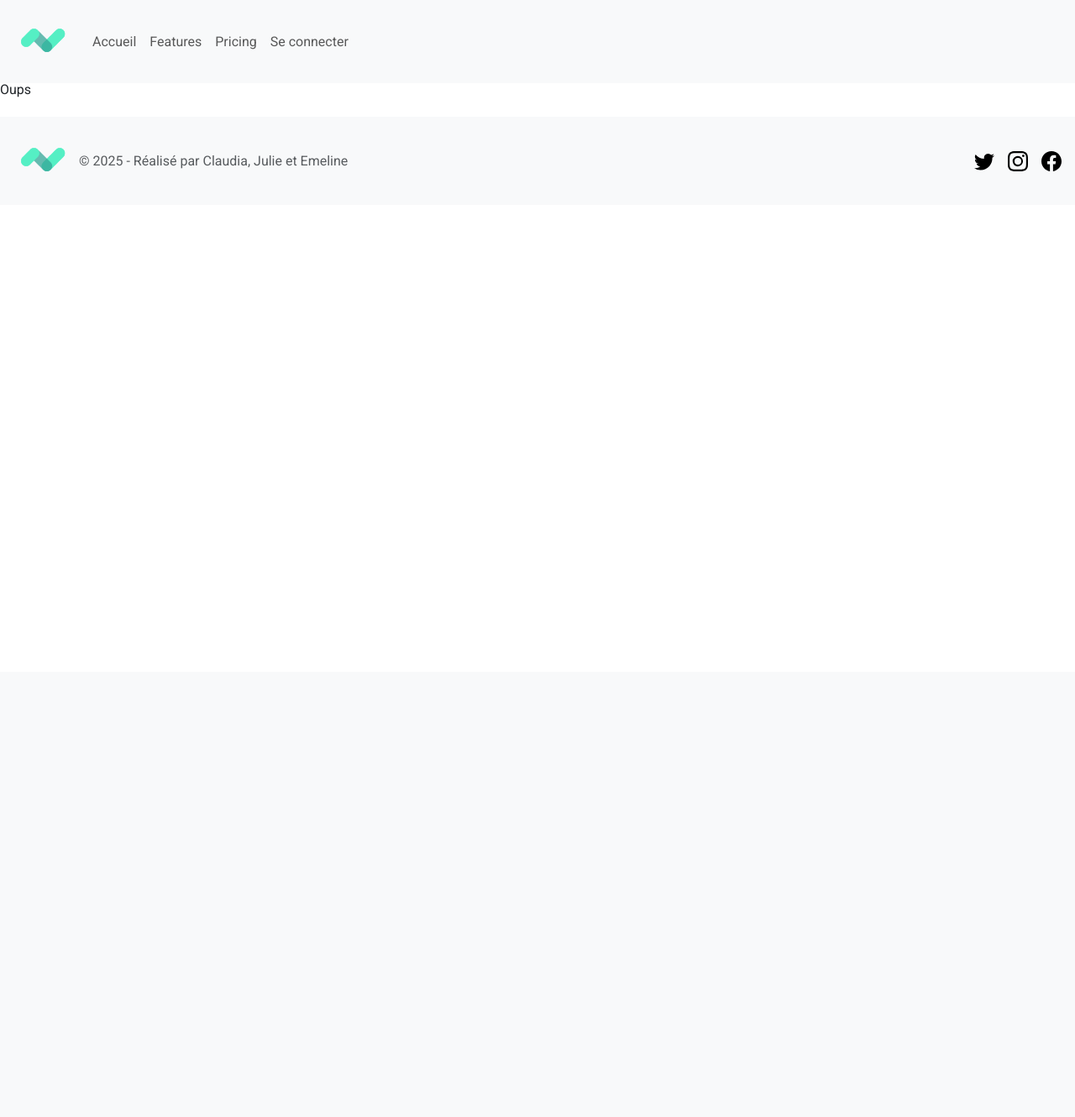
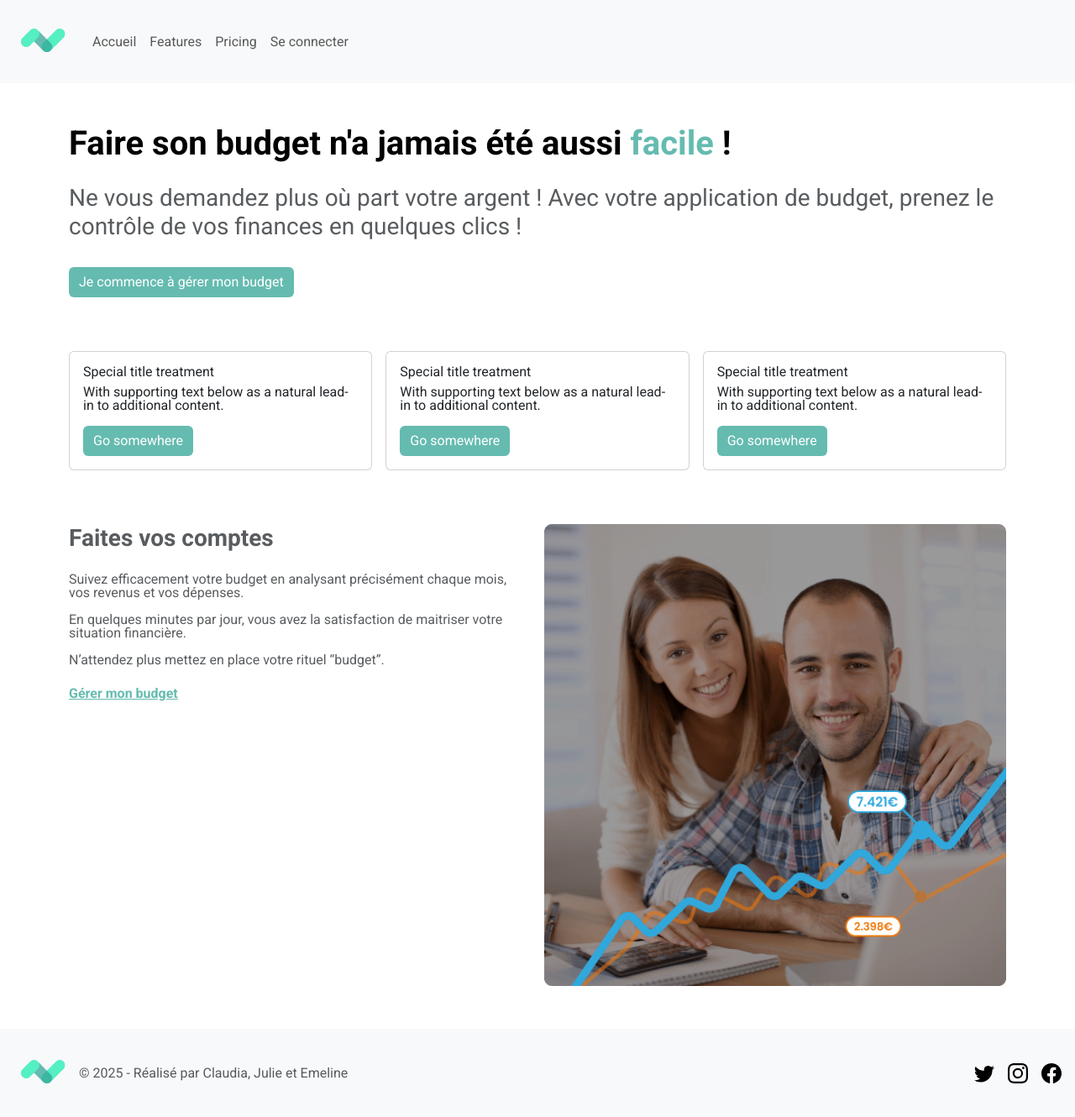
Before and after one commit to julie-lsk/app_gestion_budget, a Symfony app: template templates/accueil/index.html.twig in a window 1280 px wide. Shown: the whole page at 84% size. Before the commit the page ends 204 px from the top, so only its background shows below. Run offline with Twig, Linux system fonts and the light colour scheme; the template is opened without the code that fills it, so the values that code supplies are empty; style sheets or scripts are compiled from the project's sources; some libraries are stand-ins or nearby versions.

Commit message:
Ajout front page d'accueil

```diff
--- /dev/null
+++ b/assets/styles/accueil.css
@@ -0,0 +1,24 @@
+@import "./style.css";
+
+h1, .h1 {
+    font-weight: 700;
+    color: black;
+}
+
+h2, .h3 {
+    font-weight: 400;
+}
+
+span {
+    color: var(--main-color);
+}
+
+.accueil-infos-img {
+    h2, .h3 {
+        font-weight: 700;
+    }
+
+    img {
+        width: 100%;
+    }
+}
--- a/assets/styles/app.css
+++ b/assets/styles/app.css
@@ -1,2 +1,3 @@
 @import './reset.css';
 @import './style.css';
+@import './accueil.css';
--- a/assets/styles/style.css
+++ b/assets/styles/style.css
@@ -1,5 +1,23 @@
+:root {
+    --main-color: #65bbb0;
+    --text-color: #212529bf;
+}
+
 body {
   font-family: 'Roboto', sans-serif;
+  font-weight: 400;
+  color: var(--text-color);
+}
+
+.btn-primary {
+    background-color: var(--main-color);
+    border: none;
+}
+
+.cta-lien {
+    text-decoration: underline;
+    color: var(--main-color);
+    font-weight: 700;
 }
 
 .logo {
--- a/templates/accueil/index.html.twig
+++ b/templates/accueil/index.html.twig
@@ -1,12 +1,67 @@
 {% extends 'base.html.twig' %}
 
-{% block title %}Hello AccueilController!{% endblock %}
+{% block title %}Budgetfacile{% endblock %}
 
 {% block body %}
-<style>
-    .example-wrapper { margin: 1em auto; max-width: 800px; width: 95%; font: 18px/1.5 sans-serif; }
-    .example-wrapper code { background: #F5F5F5; padding: 2px 6px; }
-</style>
 
-<h1>Oups</h1>
+    <div class="container my-5">
+        <h1 class="h1 mb-4">Faire son budget n'a jamais été aussi <span>facile</span> !</h1>
+
+        <h2 class="h3">Ne vous demandez plus où part votre argent ! Avec votre application de budget, prenez le contrôle de vos finances en quelques clics !</h2>
+
+        <a class="btn btn-primary mt-4" href="#" role="button">Je commence à gérer mon budget</a>
+
+        <div class="row my-5 g-3">
+            <div class="col-sm">
+                <div class="card">
+                <div class="card-body">
+                    <h5 class="card-title">Special title treatment</h5>
+                    <p class="card-text">With supporting text below as a natural lead-in to additional content.</p>
+                    <a href="#" class="btn btn-primary mt-3">Go somewhere</a>
+                </div>
+                </div>
+            </div>
+            <div class="col-sm">
+                <div class="card">
+                <div class="card-body">
+                    <h5 class="card-title">Special title treatment</h5>
+                    <p class="card-text">With supporting text below as a natural lead-in to additional content.</p>
+                    <a href="#" class="btn btn-primary mt-3">Go somewhere</a>
+                </div>
+                </div>
+            </div>
+            <div class="col-sm">
+                <div class="card">
+                <div class="card-body">
+                    <h5 class="card-title">Special title treatment</h5>
+                    <p class="card-text">With supporting text below as a natural lead-in to additional content.</p>
+                    <a href="#" class="btn btn-primary mt-3">Go somewhere</a>
+                </div>
+                </div>
+            </div>
+        </div>
+
+        <div class="row my-5 g-3 accueil-infos-img">
+            <div class="col-sm-6">
+                <h2 class="h3">Faites vos comptes</h2>
+                <p class="mt-4 mb-3">
+                    Suivez efficacement votre budget en analysant précisément chaque mois, vos revenus et vos dépenses.
+                </p>
+                <p class="mt-2 mb-3">
+                    En quelques minutes par jour, vous avez la satisfaction de maitriser votre situation financière.
+                </p>
+                <p class="mt-2 mb-4">
+                    N’attendez plus mettez en place votre rituel “budget”.
+                </p>
+                <a href="#" class="cta-lien">Gérer mon budget</a>
+            </div>
+
+            <div class="col-sm">
+                <img class="" src="{{ asset('images/suivre-ses-comptes.png') }}" alt="Images de personnes souriantes"/>
+            </div>
+        </div>
+
+    </div>
+
+
 {% endblock %}
--- a/templates/base.html.twig
+++ b/templates/base.html.twig
@@ -26,7 +26,7 @@
             <header>
                 <nav class="navbar navbar-expand-lg navbar-light bg-light px-3">
 
-                    <a class="navbar-brand" href="{{ path('app_accueil') }}"><img class="logo" src="{{ asset('images/logo.png') }}" alt="Logo de l'application de gestion de budget YNAB"/></a>
+                    <a class="navbar-brand" href="{{ path('app_accueil') }}"><img class="logo" src="{{ asset('images/logo.png') }}" alt="Logo de l'application de gestion de budget Budgetfacile"/></a>
                     <button class="navbar-toggler" type="button" data-bs-toggle="collapse" data-target="#navbarNavDropdown" aria-controls="navbarNavDropdown" aria-expanded="false" aria-label="Toggle navigation">
                         <span class="navbar-toggler-icon"></span>
                     </button>
@@ -83,10 +83,10 @@
         </svg>
 
         {% block footer %}
-            <footer class="d-flex flex-wrap justify-content-between align-items-center py-3 my-4 bg-light px-3">
+            <footer class="d-flex flex-wrap justify-content-between align-items-center py-3 mt-4 bg-light px-3">
                 <div class="col-md-5 d-flex align-items-center">
                 <a href="{{ path('app_accueil') }}" class="mb-3 me-2 mb-md-0 text-muted text-decoration-none lh-1">
-                    <img class="logo" src="{{ asset('images/logo.png') }}" alt="Logo de l'application de gestion de budget YNAB"/>
+                    <img class="logo" src="{{ asset('images/logo.png') }}" alt="Logo de l'application de gestion de budget Budgetfacile"/>
                 </a>
                 <span class="text-muted">&copy; 2025 - Réalisé par Claudia, Julie et Emeline</span>
                 </div>
```
Also changed, not shown: assets/images/suivre-ses-comptes.png (added).
